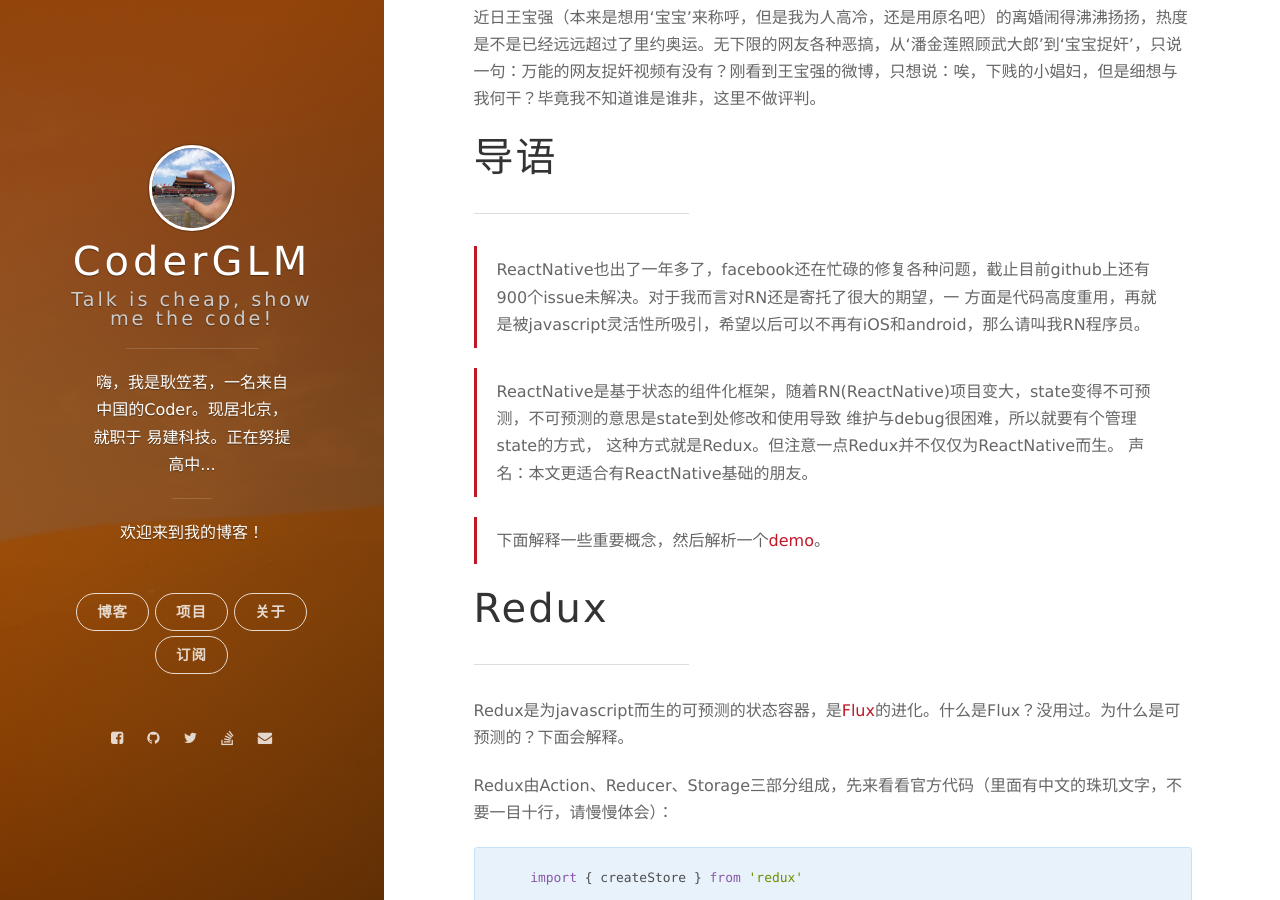
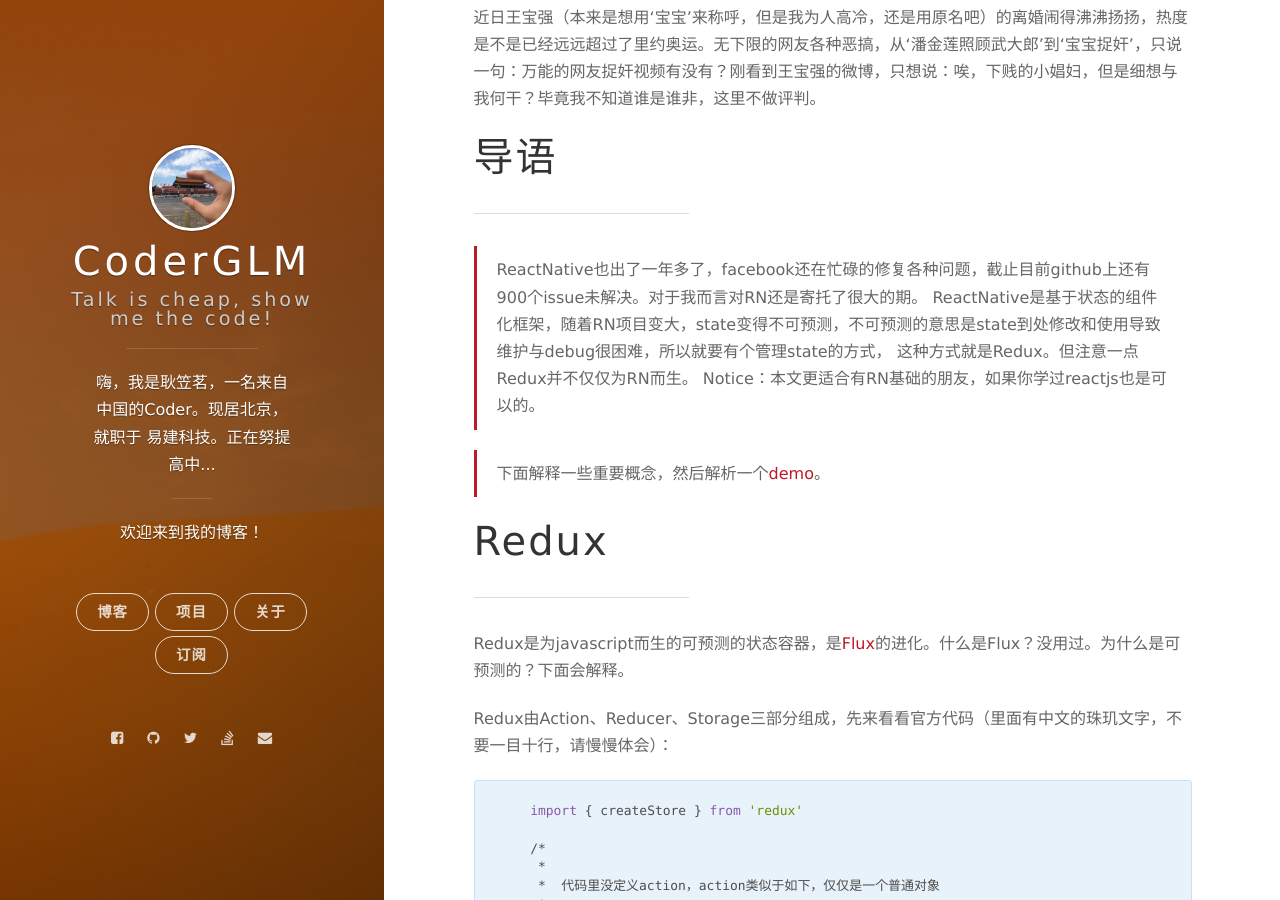
Before and after one commit to CoderLim/jekyll-based-blog, a Jekyll site: the page built from _posts/2016-8-16-react-native-redux.markdown, in a window 1280 px wide and 900 px high, scrolled down 748 px. Built offline with Jekyll 4.4.1, drawn with Linux system fonts in a browser that asks for light colours; nearby versions of some CDN libraries; comment, search, counter and statistics services are not loaded.

Commit message:
Update 2016-8-16-react-native-redux.markdown

```diff
--- a/_posts/2016-8-16-react-native-redux.markdown
+++ b/_posts/2016-8-16-react-native-redux.markdown
@@ -3,7 +3,7 @@
 title: 如何在ReactNative中使用redux
 date: 2016.08.16 20:54.000000000 +09:00
 category: ReactNative
-description: ReactNative也出了一年多了，facebook还在忙碌的修复各种问题，截止目前github上还有900个issue未解决。对于我而言对RN还是寄托了很大的期望，一方面是代码高度重用，再就是被javascript灵活性所吸引，希望以后可以不再有iOS和android，那么请叫我RN程序员。ReactNative是基于状态的组件化框架，随着RN(ReactNative)项目变大，state变得不可预测，不可预测的意思是state到处修改和使用导致维护与debug很困难，所以就要有个管理state的方式，这种方式就是Redux。但注意一点Redux并不仅仅为ReactNative而生。
+description: ReactNative也出了一年多了，facebook还在忙碌的修复各种问题，截止目前github上还有900个issue未解决。我对RN还是寄托了很大的期望。ReactNative是基于状态的组件化框架，随着RN(ReactNative)项目变大，state变得不可预测，不可预测的意思是state到处修改和使用导致维护与debug很困难，所以就要有个管理state的方式，这种方式就是Redux。但注意一点Redux并不仅仅为ReactNative而生。
 tags: react-native;ReactNative;redux
 ---
 
@@ -20,13 +20,11 @@
 # 导语
 - - -
 
-> ReactNative也出了一年多了，facebook还在忙碌的修复各种问题，截止目前github上还有900个issue未解决。对于我而言对RN还是寄托了很大的期望，一
-> 方面是代码高度重用，再就是被javascript灵活性所吸引，希望以后可以不再有iOS和android，那么请叫我RN程序员。
-
-> ReactNative是基于状态的组件化框架，随着RN(ReactNative)项目变大，state变得不可预测，不可预测的意思是state到处修改和使用导致
+> ReactNative也出了一年多了，facebook还在忙碌的修复各种问题，截止目前github上还有900个issue未解决。对于我而言对RN还是寄托了很大的期。
+> ReactNative是基于状态的组件化框架，随着RN项目变大，state变得不可预测，不可预测的意思是state到处修改和使用导致
 > 维护与debug很困难，所以就要有个管理state的方式，
-> 这种方式就是Redux。但注意一点Redux并不仅仅为ReactNative而生。
-> 声名：本文更适合有ReactNative基础的朋友。
+> 这种方式就是Redux。但注意一点Redux并不仅仅为RN而生。
+> Notice：本文更适合有RN基础的朋友，如果你学过reactjs也是可以的。
 
 > 下面解释一些重要概念，然后解析一个[demo][6]。
 
```
